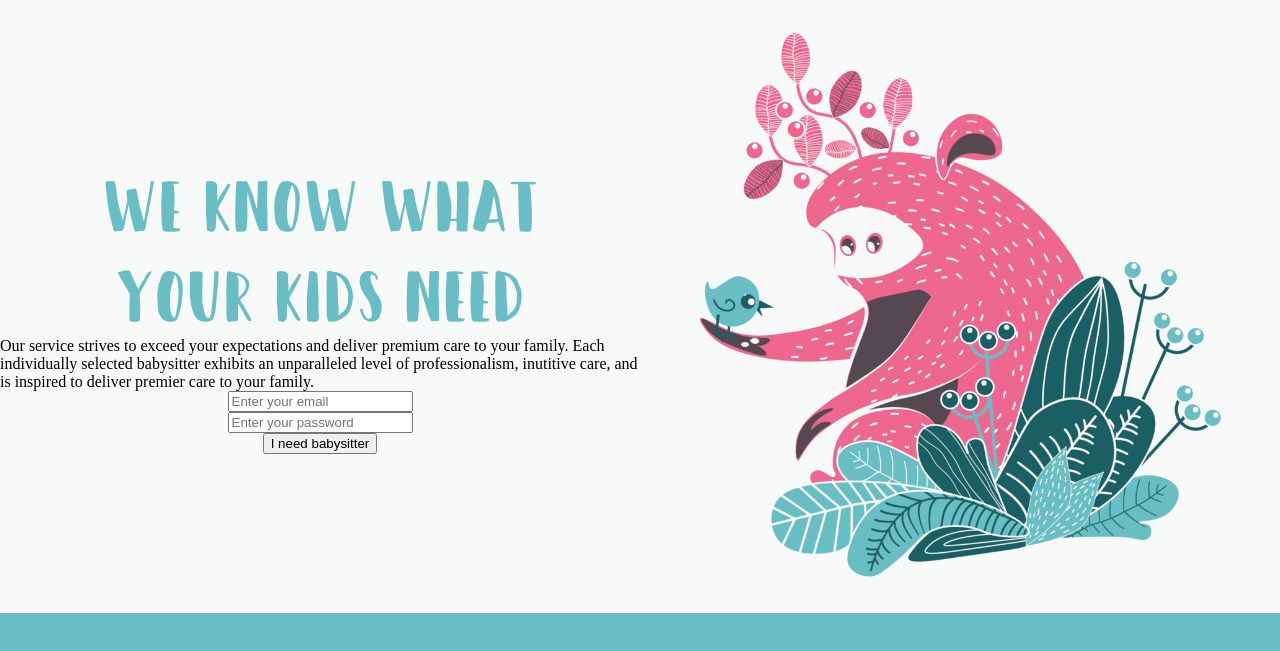
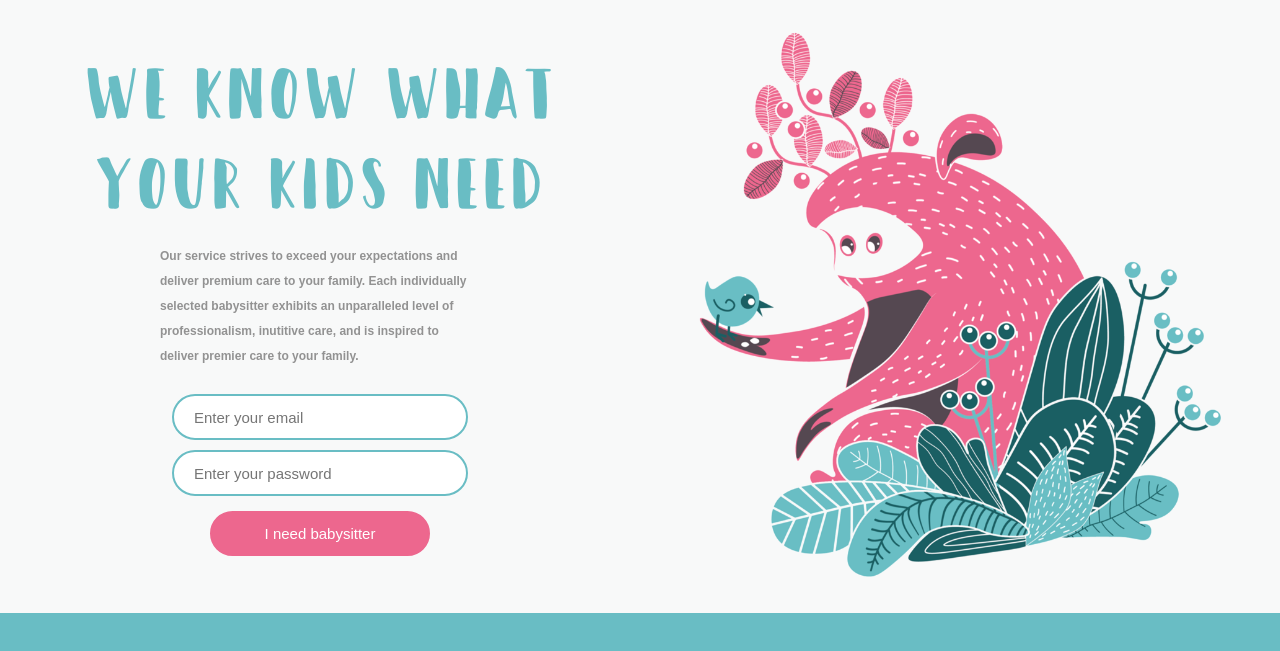
Before and after one commit to Pixelikas/Kiddy-Page, a plain HTML site: page index.html in a window 1280 px wide. Shown: the part 107-758 px from the top of the page. Drawn offline with Linux system fonts and the light colour scheme.

Commit message:
Add files via upload

```diff
--- a/style.css
+++ b/style.css
@@ -141,6 +141,7 @@ body{
     border-radius: 25px;
     color:#69BDC4;
     font-size: 15px;
+    cursor: pointer;
 
 }
 
@@ -149,5 +150,46 @@ body{
     font-family: 'Happy Camper Regular';
     color: #69BDC4;
     font-size: 75px;
+    letter-spacing: 3px;
 
 }
+
+#txt{
+
+    margin: 15px;
+    font-size: 12px;
+    font-weight: bolder;
+    color: rgb(146, 146, 146);
+    font-family: Arial;
+    margin: 20px 160px 20px 160px;
+    line-height: 25px;
+
+}
+
+.inpts{
+
+    height: 40px;
+    width: 270px;
+    background-color: #FFFFFF;
+    border: solid 2px #69BDC4;
+    border-radius: 25px;
+    color:#000000;
+    font-size: 15px;
+    margin: 5px 0px 5px 0px;
+    padding-left: 20px;
+
+}
+
+#btnMain{
+
+    height: 45px;
+    width: 220px;
+    background-color: #ED678E;
+    border: solid 2px #ED678E;
+    border-radius: 25px;
+    color:#FFFFFF;
+    font-size: 15px;
+    margin: 10px 0px 10px 0px;
+    cursor: pointer;
+
+}
```
